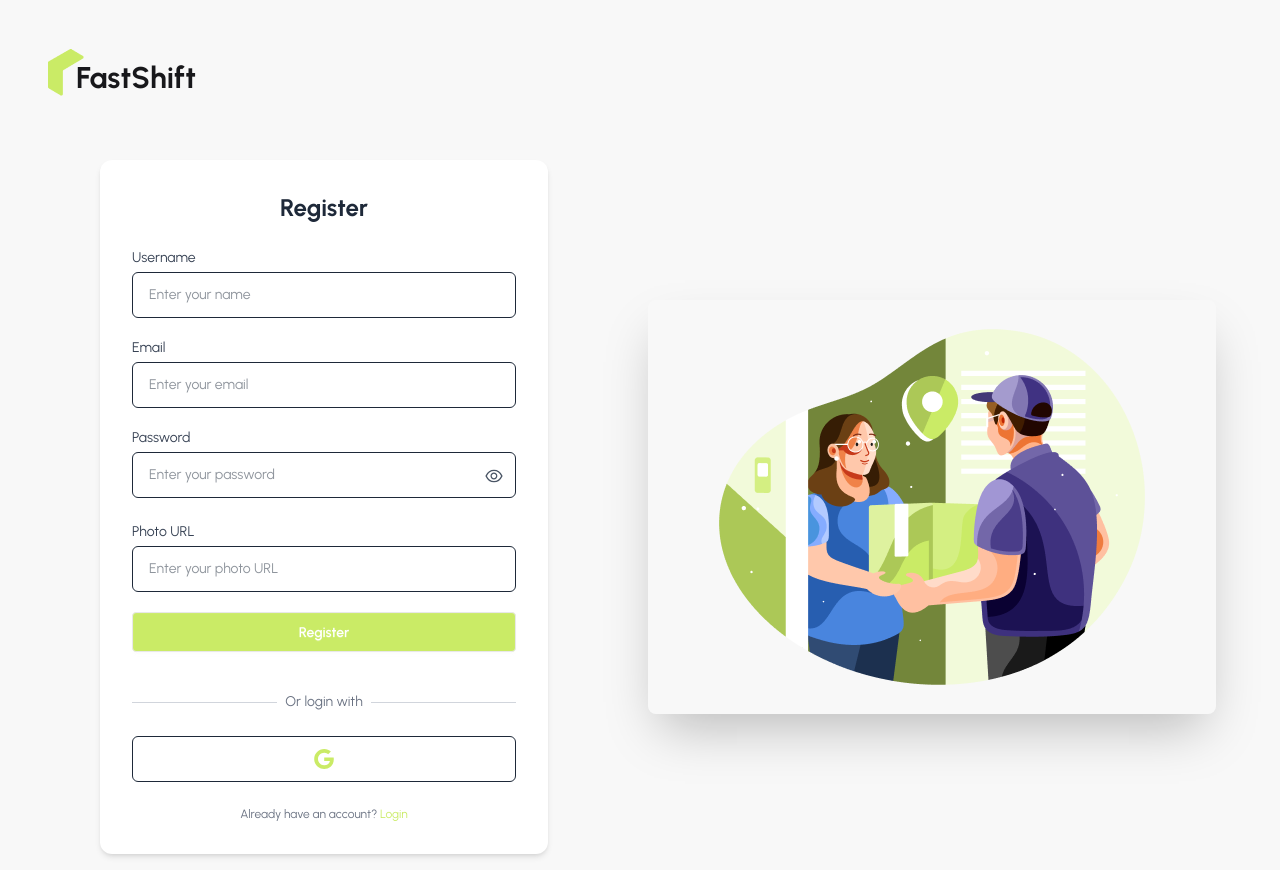
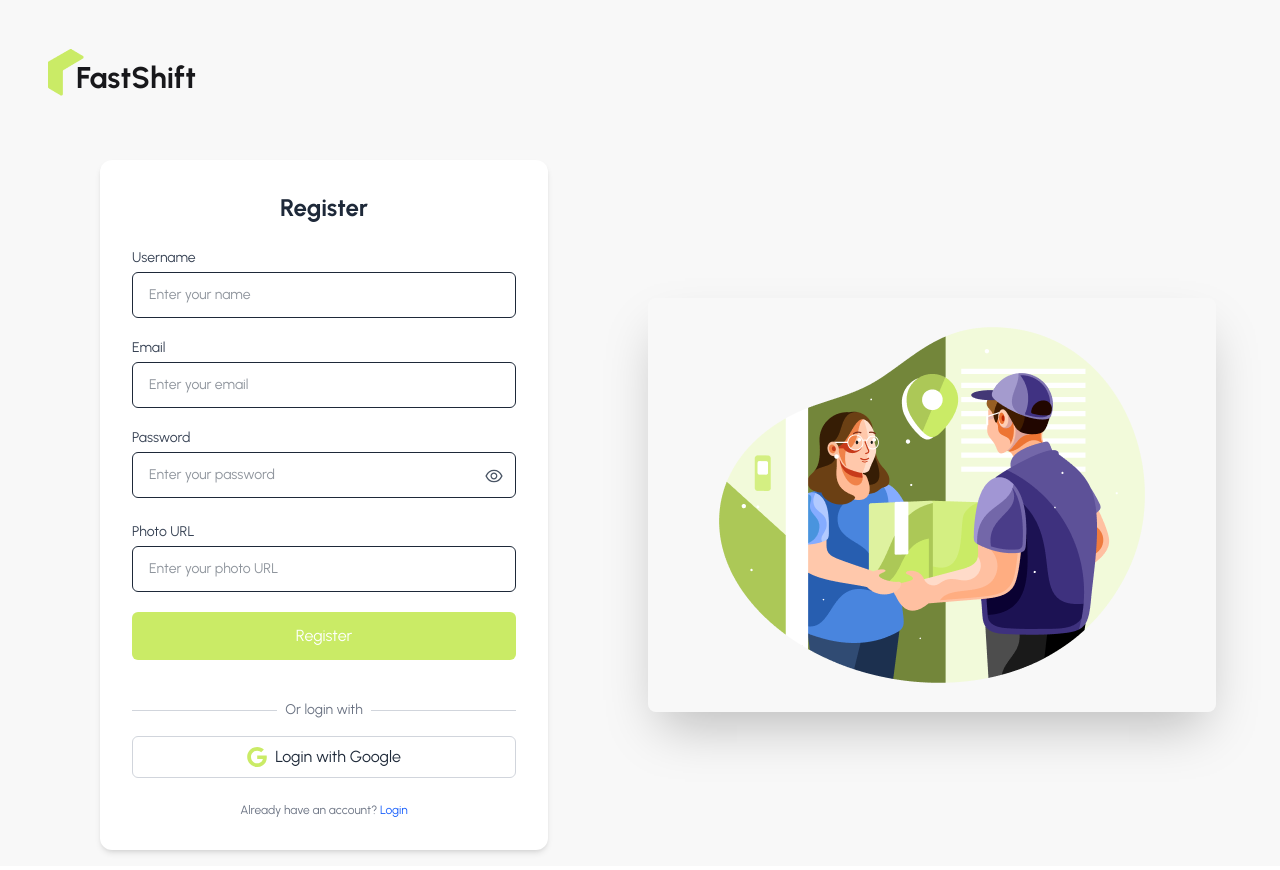
Before and after one commit to mintusikder/fast-shift, a React (Vite) app in the folder fast-shift-client/: page /register in a window 1280 px wide. Built offline with nearby package versions, Linux system fonts and the light colour scheme; no server answers.

Commit message:
added private routes

```diff
--- a/fast-shift-client/src/context/AuthContext/AuthProvider.jsx
+++ b/fast-shift-client/src/AuthContext/AuthProvider.jsx
@@ -10,7 +10,7 @@ import {
   signOut,
   updateProfile,
 } from "firebase/auth";
-import { auth } from "../../firebase/firebase.config";
+import { auth } from "../firebase/firebase.config";
 
 //  Google provider
 const provider = new GoogleAuthProvider();
--- a/fast-shift-client/src/hooks/useAuth.jsx
+++ b/fast-shift-client/src/hooks/useAuth.jsx
@@ -1,5 +1,5 @@
 import React, { use } from "react";
-import { AuthContest } from "../context/AuthContext/AuthContext";
+import { AuthContest } from "../AuthContext/AuthContext";
 
 export const useAuth = () => {
   const authInfo = use(AuthContest);
--- a/fast-shift-client/src/main.jsx
+++ b/fast-shift-client/src/main.jsx
@@ -5,7 +5,7 @@ import { router } from "./routes/Routes.jsx";
 import { RouterProvider } from "react-router";
 import AOS from "aos";
 import "aos/dist/aos.css"; // You can also use <link> for styles
-import AuthProvider from "./context/AuthContext/AuthProvider.jsx";
+import AuthProvider from "./AuthContext/AuthProvider.jsx";
 // ..
 AOS.init();
 createRoot(document.getElementById("root")).render(
--- a/fast-shift-client/src/pages/AUthentication/Register.jsx
+++ b/fast-shift-client/src/pages/AUthentication/Register.jsx
@@ -1,5 +1,6 @@
 import React, { useState } from "react";
 import { useForm } from "react-hook-form";
+import SocialLogin from "./SocialLogin";
 import { AiOutlineEye, AiOutlineEyeInvisible } from "react-icons/ai";
 import { Link } from "react-router";
 import useAuth from "../../hooks/useAuth";
@@ -11,18 +12,28 @@ const Register = () => {
     handleSubmit,
     formState: { errors },
   } = useForm();
-  const { createUser } = useAuth();
+
+  const { createUser, updateUserProfile } = useAuth(); //  include profile update
 
   const onSubmit = (data) => {
     console.log("Register Form Data:", data);
-    console.log(createUser);
-    // handle user registration
+
     createUser(data.email, data.password)
       .then((result) => {
-        console.log(result.user);
+        console.log("User created:", result.user);
+
+        //  Update user's displayName and photoURL
+        return updateUserProfile({
+          displayName: data.username,
+          photoURL: data.url,
+        });
+      })
+      .then(() => {
+        console.log("Profile updated");
+        // Navigate to homepage or show success toast here
       })
       .catch((error) => {
-        console.log(error);
+        console.error("Registration Error:", error.message);
       });
   };
 
@@ -65,7 +76,7 @@ const Register = () => {
           )}
         </div>
 
-        {/* Password with toggle */}
+        {/* Password */}
         <div className="space-y-1 text-sm relative">
           <label htmlFor="password" className="block text-gray-700">
             Password
@@ -115,34 +126,17 @@ const Register = () => {
 
         <button
           type="submit"
-          className="btn w-full bg-primary text-white hover:bg-primary/90 transition"
+          className="w-full py-3 bg-primary text-white rounded-md transition"
         >
           Register
         </button>
       </form>
-      {/* Divider */}
-      <div className="flex items-center pt-4 space-x-2">
-        <div className="flex-1 h-px bg-gray-300"></div>
-        <p className="text-sm text-gray-500">Or login with</p>
-        <div className="flex-1 h-px bg-gray-300"></div>
-      </div>
-      {/* Social Login */}
-      <div className="flex justify-center space-x-4">
-        <button
-          aria-label="Login with Google"
-          className="p-3 border w-full rounded-md hover:bg-gray-100"
-        >
-          <svg
-            className="w-full text-primary h-5 fill-current"
-            viewBox="0 0 32 32"
-          >
-            <path d="M16.318 13.714v5.484h9.078c-0.37 2.354-2.745 6.901-9.078 6.901-5.458 0-9.917-4.521-9.917-10.099s4.458-10.099 9.917-10.099c3.109 0 5.193 1.318 6.38 2.464l4.339-4.182c-2.786-2.599-6.396-4.182-10.719-4.182-8.844 0-16 7.151-16 16s7.156 16 16 16c9.234 0 15.365-6.49 15.365-15.635 0-1.052-0.115-1.854-0.255-2.651z"></path>
-          </svg>
-        </button>
-      </div>
+
+      <SocialLogin />
+
       <p className="text-xs text-center text-gray-500">
         Already have an account?{" "}
-        <Link to={"/login"} className="text-primary hover:underline">
+        <Link to={"/login"} className="text-blue-600 hover:underline">
           Login
         </Link>
       </p>
--- /dev/null
+++ b/fast-shift-client/src/pages/AUthentication/SocialLogin.jsx
@@ -0,0 +1,52 @@
+import React from "react";
+import useAuth from "../../hooks/useAuth";
+import { useNavigate } from "react-router";
+// import { useNavigate } from "react-router";
+
+
+const SocialLogin = () => {
+  const { googleLogin } = useAuth()
+  const navigate = useNavigate();
+
+  const handleGoogleSignIn = () => {
+    googleLogin()
+      .then((result) => {
+        console.log("Google Login Success:", result.user);
+        navigate("/");
+      })
+      .catch((error) => {
+        console.error("Google Login Error:", error.message);
+      });
+  };
+
+  return (
+    <div>
+      {/* Divider */}
+      <div className="flex items-center pt-4 mb-4 space-x-2">
+        <div className="flex-1 h-px bg-gray-300"></div>
+        <p className="text-sm text-gray-500">Or login with</p>
+        <div className="flex-1 h-px bg-gray-300"></div>
+      </div>
+
+      {/* Social Login */}
+      <div className="flex justify-center">
+        <button
+          onClick={handleGoogleSignIn}
+          aria-label="Login with Google"
+          className="p-2 px-4 flex items-center gap-2 border border-gray-300 w-full justify-center rounded-md hover:bg-gray-100 transition duration-200"
+        >
+          <svg
+            className="w-5 h-5 text-primary"
+            viewBox="0 0 32 32"
+            fill="currentColor"
+          >
+            <path d="M16.318 13.714v5.484h9.078c-0.37 2.354-2.745 6.901-9.078 6.901-5.458 0-9.917-4.521-9.917-10.099s4.458-10.099 9.917-10.099c3.109 0 5.193 1.318 6.38 2.464l4.339-4.182c-2.786-2.599-6.396-4.182-10.719-4.182-8.844 0-16 7.151-16 16s7.156 16 16 16c9.234 0 15.365-6.49 15.365-15.635 0-1.052-0.115-1.854-0.255-2.651z" />
+          </svg>
+          <span>Login with Google</span>
+        </button>
+      </div>
+    </div>
+  );
+};
+
+export default SocialLogin;
--- a/fast-shift-client/src/pages/Home/Shared/FastShiftLogo/FastShiftLogo.jsx
+++ b/fast-shift-client/src/pages/Home/Shared/FastShiftLogo/FastShiftLogo.jsx
@@ -4,7 +4,7 @@ import { Link } from "react-router";
 const FastShiftLogo = () => {
   return (
     <Link to={"/"} className="flex items-end">
-      <img  src={logo} alt="" />
+      <img  src={logo} alt="Logo" />
       <p className="text-3xl font-bold mt-2 -ml-2">FastShift</p>
     </Link>
   );
--- a/fast-shift-client/src/pages/Home/Shared/NavBar/NavBar.jsx
+++ b/fast-shift-client/src/pages/Home/Shared/NavBar/NavBar.jsx
@@ -41,15 +41,16 @@ const NavBar = () => {
             {navLink}
           </ul>
         </div>
-        <Link to={"/"} >
-          <FastShiftLogo></FastShiftLogo>
-        </Link>
+        {/* Logo */}
+        <FastShiftLogo></FastShiftLogo>
       </div>
       <div className="navbar-center hidden lg:flex">
         <ul className="menu menu-horizontal px-1">{navLink}</ul>
       </div>
       <div className="navbar-end">
-        <a className="btn">Button</a>
+        <Link to={"/login"} className="btn">
+          Login
+        </Link>
       </div>
     </div>
   );
--- /dev/null
+++ b/fast-shift-client/src/routes/PrivateRoutes.jsx
@@ -0,0 +1,16 @@
+import React from "react";
+import useAuth from "../hooks/useAuth";
+import { Navigate } from "react-router";
+
+const PrivateRoutes = ({ children }) => {
+  const { user, loading } = useAuth();
+  if (loading) {
+    return <p>loading...</p>;
+  }
+  if (!user) {
+    <Navigate to={"/login"} ></Navigate>;
+  }
+  return children;
+};
+
+export default PrivateRoutes;
```
Also changed, not shown: fast-shift-client/src/pages/AUthentication/Login.jsx (+32 -29 lines), fast-shift-client/src/AuthContext/AuthContext.jsx (renamed from fast-shift-client/src/context/AuthContext/AuthContext.jsx).
